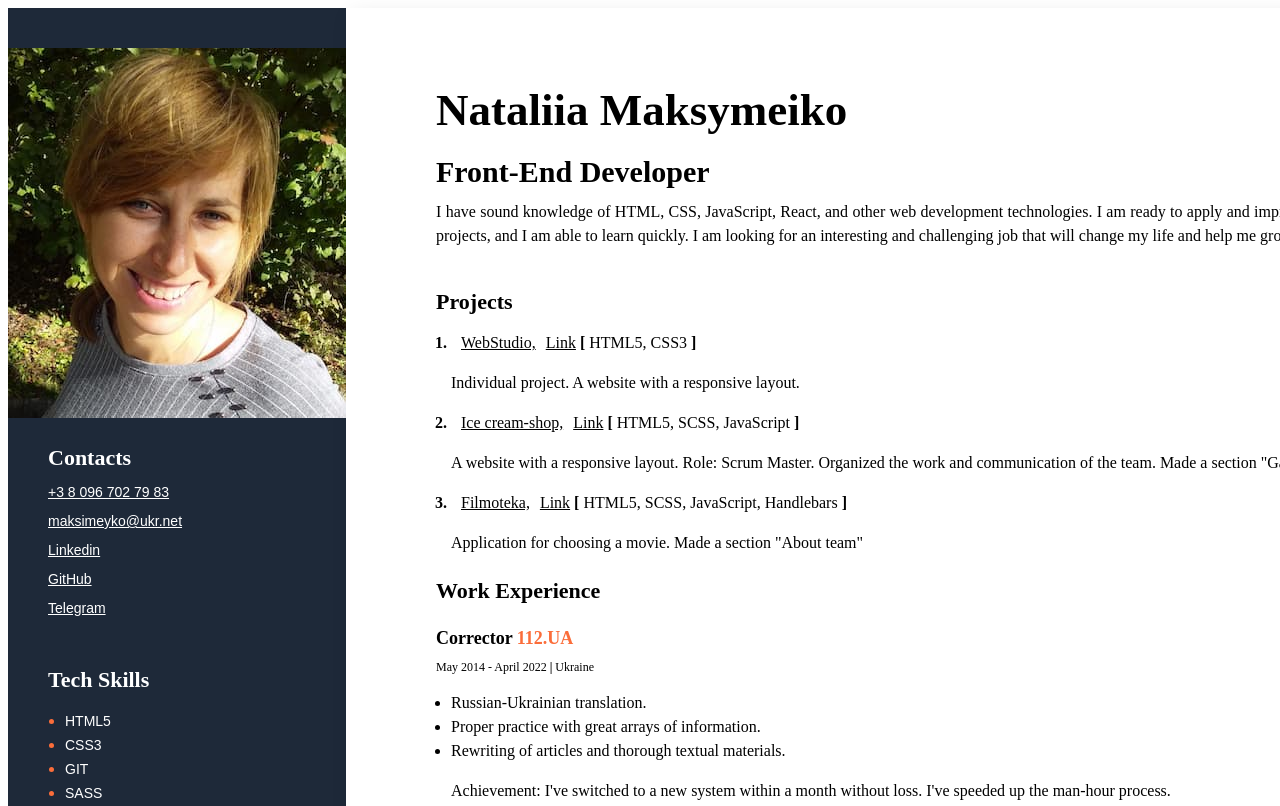
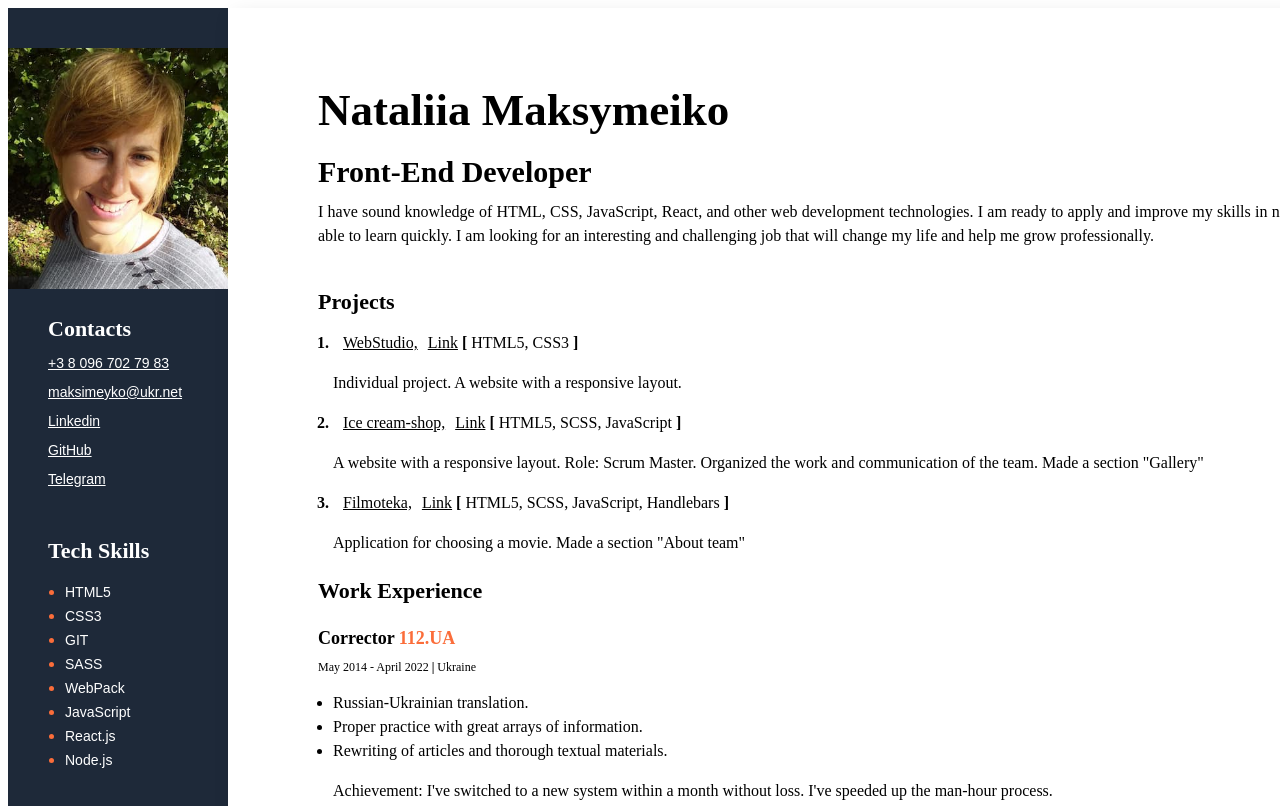
Before and after one commit to NataliiaMax/my-cv, a website: page index.html in a window 1280 px wide. Shown: the top 806 px of the page. Drawn offline with Linux system fonts and the light colour scheme.

Commit message:
update photo

```diff
--- a/index.html
+++ b/index.html
@@ -122,7 +122,7 @@
 
         <!--Sidebar-->
         <aside class="sidebar">
-            <img class="sidebar-photo"  src="./images/photoResume.jpg" alt="my photo" class="photo">
+            <img class="sidebar-photo"  width="220" src="./images/photoResume.jpg" alt="my photo" class="photo">
             <!--Contacts-->
             <div class="contacts">
                 <h3 class="sidebar-title">Contacts</h3>
```
